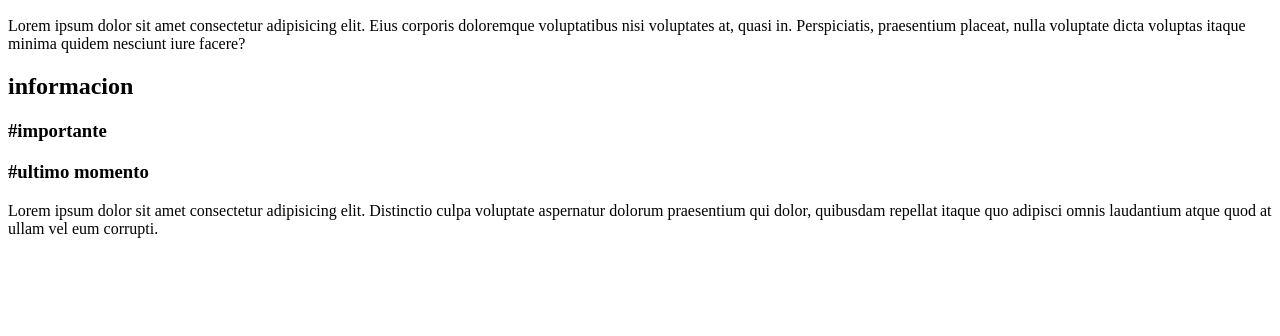
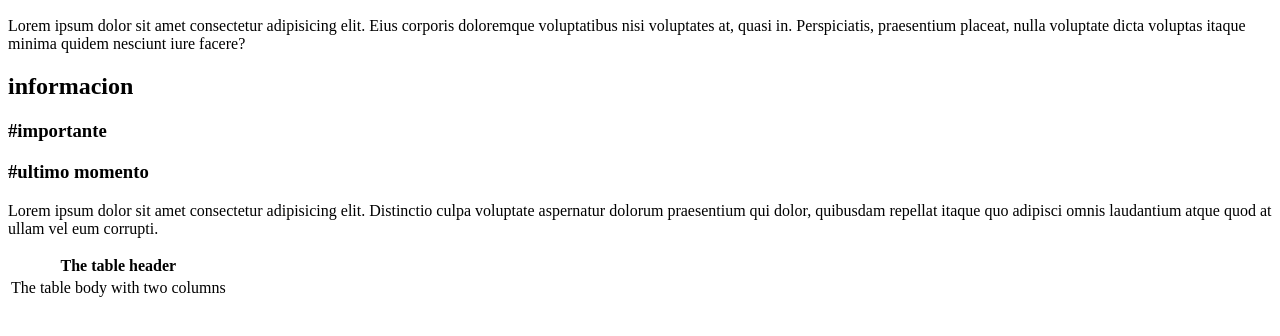
Before and after one commit to martincabrera8/primer-proyecto-con-git, a plain HTML site: page index.html in a window 1280 px wide. Shown: the part 96-432 px from the top of the page. Drawn offline with Linux system fonts and the light colour scheme.

Commit message:
feature-agregado-de-tabla

```diff
--- a/index.html
+++ b/index.html
@@ -6,7 +6,9 @@
 
 
     </head>
-      <h1>primer proyecto junto con git</h1>
+
+    <body>
+        <h1>primer proyecto junto con git</h1>
 
         <div>
           <h2>introduccion</h2>
@@ -27,8 +29,20 @@
              </p>
 
         </div>
-    <body>
 
+        <table>
+            <thead>
+            <tr>
+            <th colspan="2">The table header</th>
+            </tr>
+            </thead>
+            <tbody>
+            <tr>
+            <td>The table body</td>
+            <td>with two columns</td>
+            </tr>
+            </tbody>
+            </table>
     </body>
 
 </html>
```
